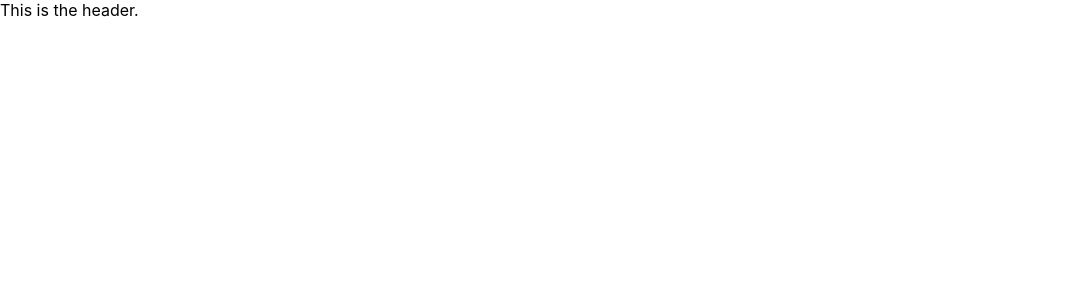
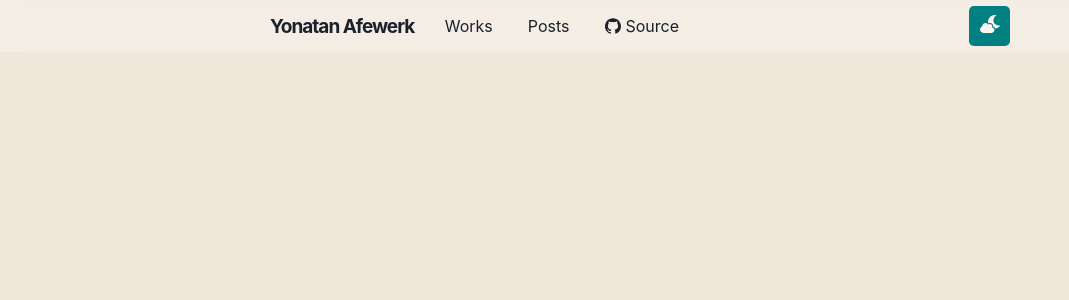
Before and after one commit to Yehonatal/portfolio_v2, a React (Vite) app: page / in a window 1280 px wide. Shown: the top 300 px of the page, without its empty margins (0-1069 px from the left). Built offline with nearby package versions, Linux system fonts and the light colour scheme.

Commit message:
header started

```diff
--- a/package.json
+++ b/package.json
@@ -10,8 +10,11 @@
     "preview": "vite preview"
   },
   "dependencies": {
+    "@ant-design/icons": "^5.2.6",
+    "antd": "^5.8.6",
     "react": "^18.2.0",
-    "react-dom": "^18.2.0"
+    "react-dom": "^18.2.0",
+    "react-icons": "^4.11.0"
   },
   "devDependencies": {
     "@types/react": "^18.2.15",
--- a/src/component/Header.tsx
+++ b/src/component/Header.tsx
@@ -1,11 +1,42 @@
+import { GithubOutlined } from "@ant-design/icons";
 import "../style/header.css";
+import { FaCloudMoon } from "react-icons/fa";
 
 function Header() {
-  return (
-    <header>
-      <p>This is the header.</p>
-    </header>
-  )
+    return (
+        <header>
+            <div className="header_container">
+                <div className="tag">
+                    <a href="#Home">
+                        <h3>Yonatan Afewerk</h3>
+                    </a>
+                </div>
+                <nav>
+                    <li>
+                        <a href="#">Works</a>
+                    </li>
+                    <li>
+                        <a href="#">Posts</a>
+                    </li>
+                    <li>
+                        <a
+                            href="https://github.com/Yehonatal/portfolio_v2"
+                            target="_blank"
+                        >
+                            <GithubOutlined />
+                            Source
+                        </a>
+                    </li>
+                </nav>
+
+                <div className="theme_switch">
+                    <div className="switch">
+                        <FaCloudMoon />
+                    </div>
+                </div>
+            </div>
+        </header>
+    );
 }
 
 export default Header;
--- a/src/style/header.css
+++ b/src/style/header.css
@@ -1,3 +1,64 @@
-header p {
-  color: black;
+header {
+    border: 1px solid rgba(226, 226, 226, 0);
+
+    position: fixed;
+    width: 100%;
+    background: rgba(255, 255, 255, 0.25);
+    z-index: 2;
+    backdrop-filter: blur(10px);
 }
+
+.header_container {
+    display: flex;
+    margin: 0 10px;
+    padding: 5px;
+    align-items: center;
+    margin-inline: auto;
+    max-width: 750px;
+    user-select: none;
+}
+
+.theme_switch {
+    margin-left: auto;
+}
+
+.tag {
+    width: 25%;
+}
+li svg {
+    margin-right: 5px;
+}
+nav {
+    flex: 3;
+    display: flex;
+    gap: 35px;
+    width: 100%;
+}
+
+.tag {
+    font-weight: bold;
+    font-size: 19px;
+    flex: 1;
+    letter-spacing: -1px;
+}
+
+nav li a:hover {
+    text-decoration: underline;
+}
+
+.switch {
+    background-color: teal;
+    border-radius: 5px;
+    padding: 10px 12.5px;
+    transition: all 0.3s ease-in-out;
+    cursor: pointer;
+}
+.switch svg {
+    scale: 1.25;
+    fill: rgb(255, 243, 243);
+    transition: all 0.3s ease-in-out;
+}
+
+.switch:hover {
+    background-color: rgb(2, 85, 85);
+}
--- a/src/style/index.css
+++ b/src/style/index.css
@@ -17,10 +17,14 @@ button {
     cursor: revert;
 }
 
+a,
 ol,
 ul,
-menu {
+menu,
+li {
+    list-style-type: none;
     list-style: none;
+    text-decoration: none;
 }
 
 img {
@@ -84,4 +88,7 @@ meter {
 body {
     font-family: -apple-system, BlinkMacSystemFont, "Segoe UI", Helvetica, Arial,
         sans-serif, "Apple Color Emoji", "Segoe UI Emoji", "Segoe UI Symbol";
+    transition: all 0.5s ease-in-out;
+    color: #1a202c;
+    background: rgb(240, 231, 219);
 }
```
Also changed, not shown: 1 other file (tests, documents, lock files or other folders).
